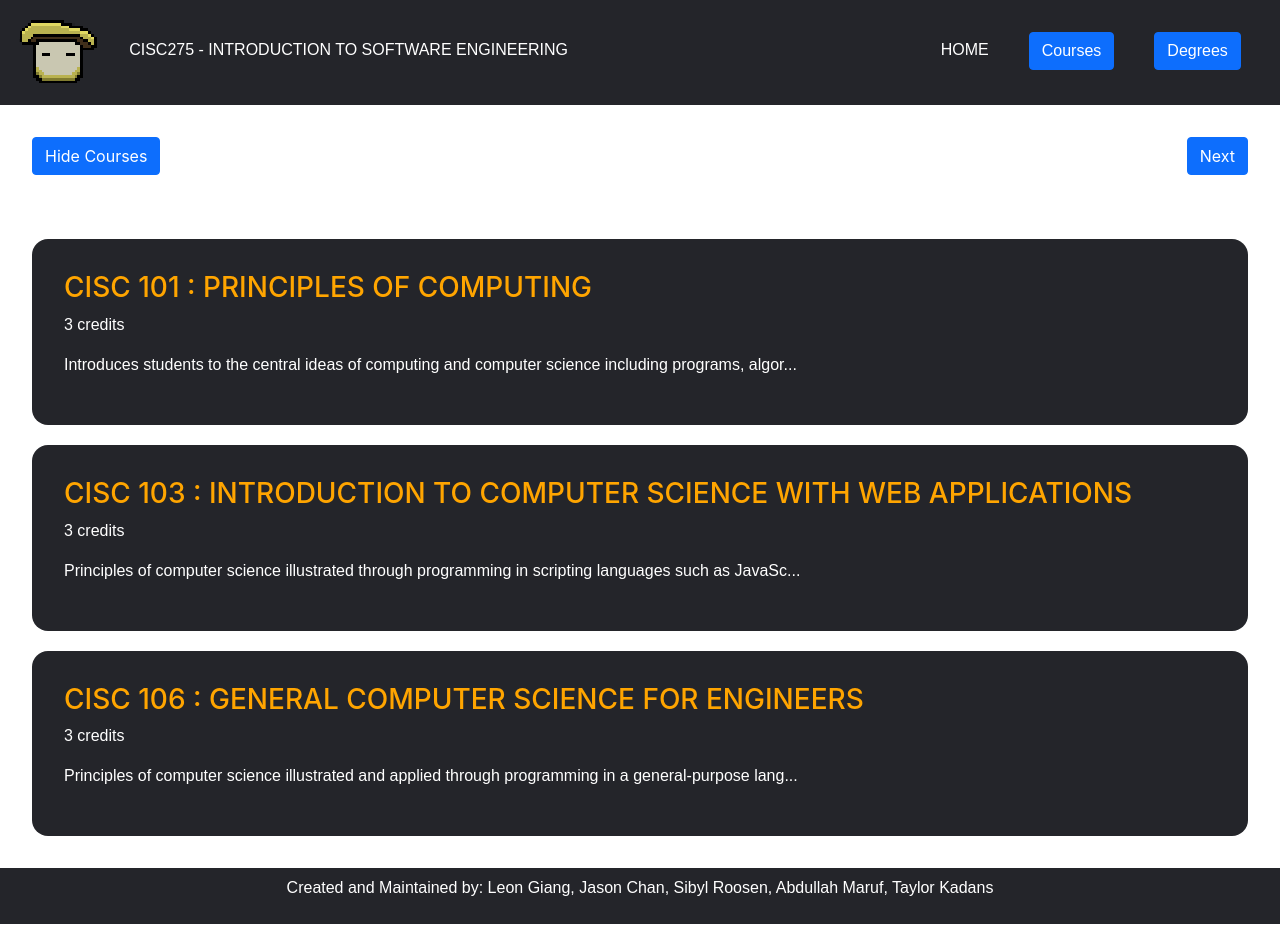
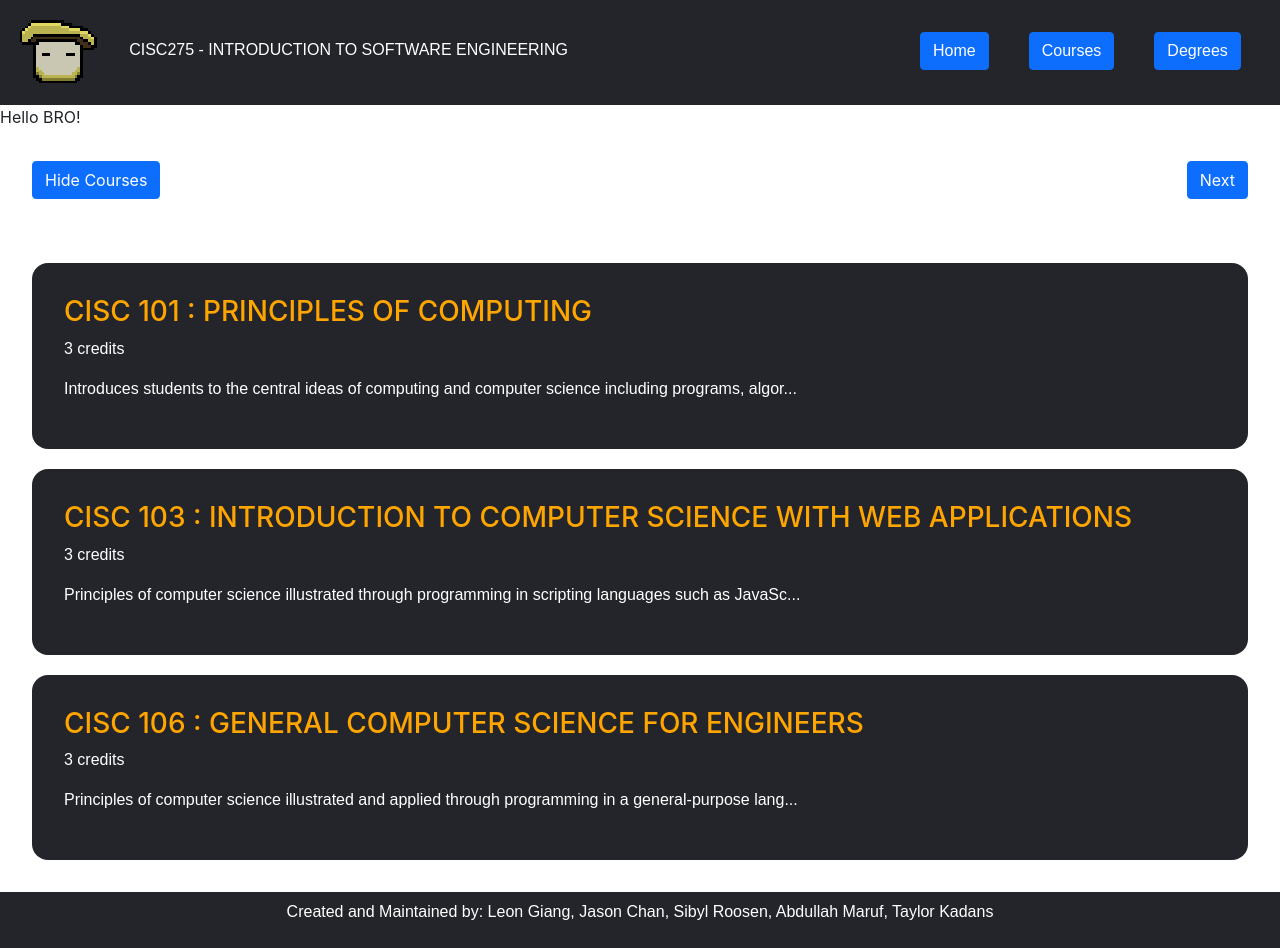
Before and after one commit to CISC275123/Final-Project, a React (Create React App) app: page / in a window 1280 px wide. Before the commit the page ends 924 px from the top, so only its background shows below. Built offline with nearby package versions, Linux system fonts and the light colour scheme.

Commit message:
Created a homepage

```diff
--- a/src/App.tsx
+++ b/src/App.tsx
@@ -12,6 +12,7 @@ import { Button } from "react-bootstrap";
 
 import { Semester } from "./interfaces/semester";
 import { CourseList } from "./components/CourseList";
+import { HomePage } from "./components/HomePage";
 
 // Creates default list of courses pulling from a JSON file.
 const COURSES = sample.map(
@@ -38,6 +39,7 @@ function App(): JSX.Element {
     const [display, setDisplay] = useState<boolean>(true);
     const [isEditing, setEditing] = useState<boolean>(false);
     const [isDegree, setDegree] = useState<boolean>(false);
+    const [isHome, setIsHome] = useState<boolean>(true);
 
     // IDs used to differentiate instances of objects
     const [degreeId, setDegreeId] = useState<number>(1);
@@ -186,7 +188,16 @@ function App(): JSX.Element {
                         </p>
                         <ul className="nav_links">
                             <li>
-                                <a href="#Home">Home</a>
+                                <Button
+                                    onClick={() => {
+                                        switchEditing(true);
+                                        setDegree(false);
+                                        setDisplay(false);
+                                        setIsHome(true);
+                                    }}
+                                >
+                                    Home
+                                </Button>
                             </li>
                             <li>
                                 <Button
@@ -194,6 +205,7 @@ function App(): JSX.Element {
                                         setDegree(false);
                                         setDisplay(!display);
                                         setEditing(!isEditing);
+                                        setIsHome(false);
                                     }}
                                 >
                                     Courses
@@ -205,6 +217,7 @@ function App(): JSX.Element {
                                         switchEditing(true);
                                         setDegree(!isDegree);
                                         setDisplay(false);
+                                        setIsHome(false);
                                     }}
                                 >
                                     Degrees
@@ -214,6 +227,7 @@ function App(): JSX.Element {
                     </nav>
                 </header>
 
+                {isHome && <HomePage></HomePage>}
                 <div className="CourseButtons">
                     <Button
                         onClick={() =>
--- /dev/null
+++ b/src/components/HomePage.tsx
@@ -0,0 +1,5 @@
+import React from "react";
+
+export const HomePage = () => {
+    return <div>Hello BRO!</div>;
+};
```
